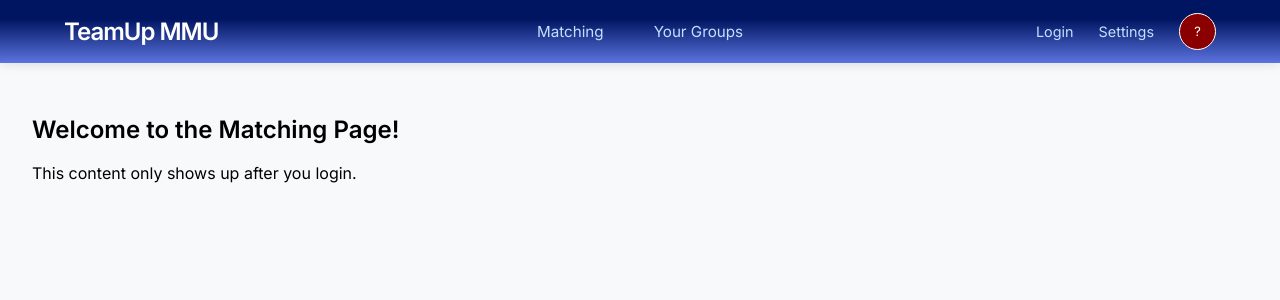
After one commit to LalitaaTri/Mini-IT-project, a Django app: page /matching/ in a window 1280 px wide. The commit adds this page. Shown: the top 300 px of the page. Run offline with Django 5.2, Linux system fonts and the light colour scheme.

Commit message:
the nav bar can direct to pages now T-T

```diff
--- /dev/null
+++ b/teamup_mmu/templates/groups.html
@@ -0,0 +1,5 @@
+{% extends "nav.html" %}
+
+{% block content %}
+    <p>This page shows all the groups and classes the user has</p>
+{% endblock %}
--- a/teamup_mmu/templates/index.html
+++ b/teamup_mmu/templates/index.html
@@ -1,7 +1,5 @@
 <script src="https://unpkg.com/htmx.org@2.0.0"></script>
-{% extends "nav.html" %}
 
-{% block content %}
 <h1>teamup mmu creators: shaun lalitaa alim</h1>
 <div hx-get="user_signup/" hx-trigger="load">
   <p>loading signup</p> <!-- this is where the signup form will be loaded when the page loads -->
@@ -9,4 +7,3 @@
 <div hx-get="user_login/" hx-trigger="load">
   <p>loading login</p> <!-- this is where the login form will be loaded when the page loads -->
 </div>
-{% endblock %}
--- /dev/null
+++ b/teamup_mmu/templates/matching.html
@@ -0,0 +1,6 @@
+{% extends "nav.html" %}
+
+{% block content %}
+    <h2>Welcome to the Matching Page!</h2>
+    <p>This content only shows up after you login.</p>
+{% endblock %}
--- a/teamup_mmu/templates/nav.html
+++ b/teamup_mmu/templates/nav.html
@@ -109,13 +109,13 @@
         <div class="logo">TeamUp <span class="MM">MM</span><span class="U">U</span></div>
 
         <ul class="nav-middle">
-            <li><a href="/">Matching</a></li>
-            <li><a href="#">Your Groups</a></li>
+            <li><a href="/matching/">Matching</a></li>
+            <li><a href="/groups/">Your Groups</a></li>
         </ul>
 
         <ul class="nav-right">
-            <li><a href="#">Login</a></li>
-            <li><a href="#">Settings</a></li>
+            <li><a href="/">Login</a></li>
+            <li><a href="/settings/">Settings</a></li>
             <li><div class="profile-circle">?</div></li>
         </ul>
     </nav>
--- /dev/null
+++ b/teamup_mmu/templates/settings.html
@@ -0,0 +1,6 @@
+{% extends "nav.html" %}
+
+{% block content %}
+    <p>This is the settings page.</p>
+    <p>God PLS</p>
+{% endblock %}
--- a/teamup_mmu/urls.py
+++ b/teamup_mmu/urls.py
@@ -28,8 +28,9 @@ urlpatterns = [
     path('user_signup/receive/', user_signup_receive, name='user_signup_receive'),
     path('user_login/', user_login, name='user_login'),
     path('admin/', admin.site.urls),
-    path('', views.index, name='index'),
-    path('user_signup/', user_signup, name='user_signup'),
-    path('user_signup/receive/', user_signup_receive, name='user_signup_receive'),
-    path('user_login/', user_login, name='user_login'),
+
+    path('matching/', views.matching, name='matching'),
+    path('groups/', views.groups, name='groups'),
+    path('settings/', views.settings, name='settings'),
+
 ]
--- a/teamup_mmu/views.py
+++ b/teamup_mmu/views.py
@@ -2,3 +2,12 @@ from django.shortcuts import render
 
 def index(request):
    return render(request, 'index.html')
+
+def matching(request):
+    return render(request, 'matching.html')
+
+def groups(request):
+    return render(request, 'groups.html')
+
+def settings(request):
+    return render(request, 'settings.html')
```
Also changed, not shown: teamup_mmu/features/user_signup/views.py (+5 -2 lines).
